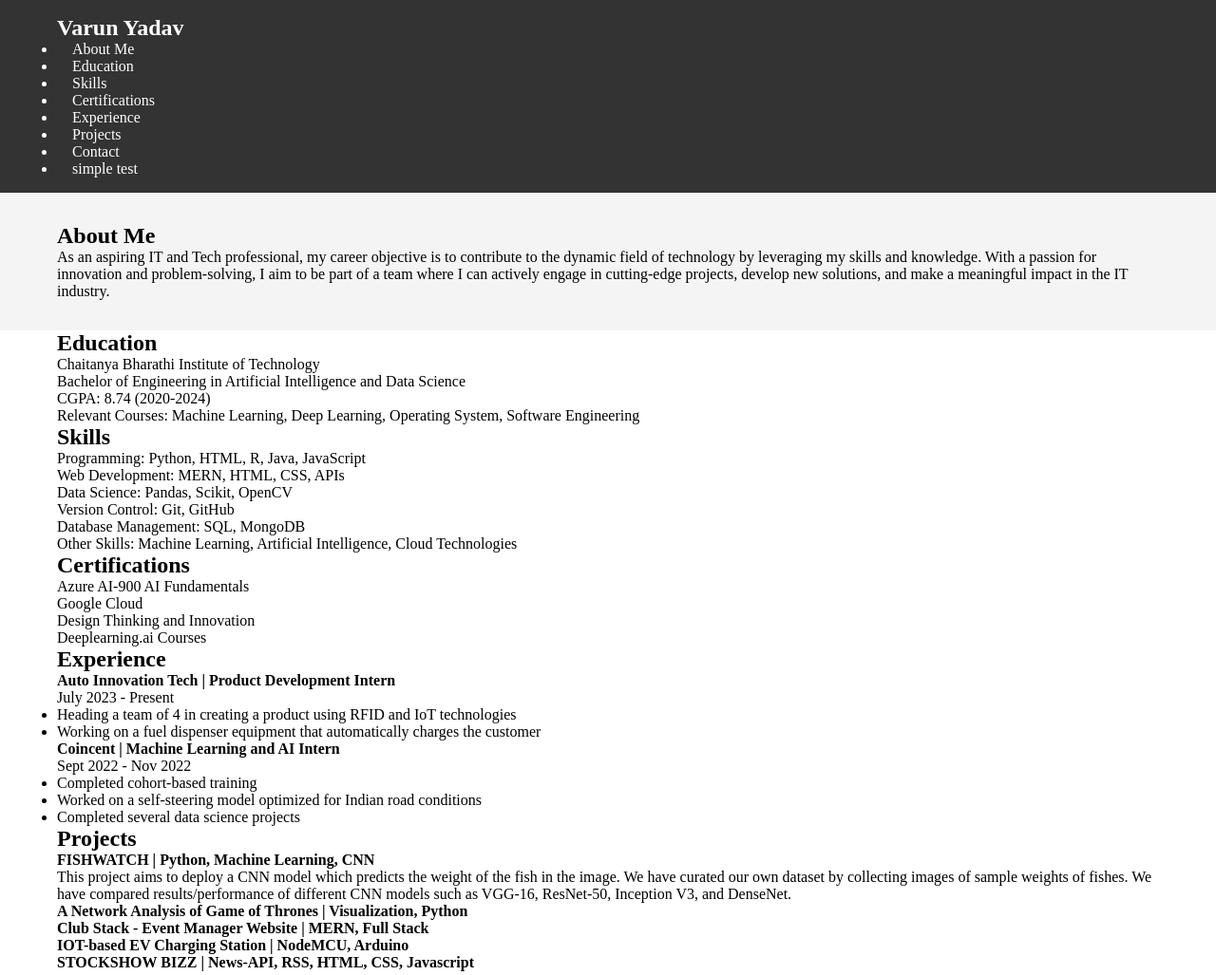
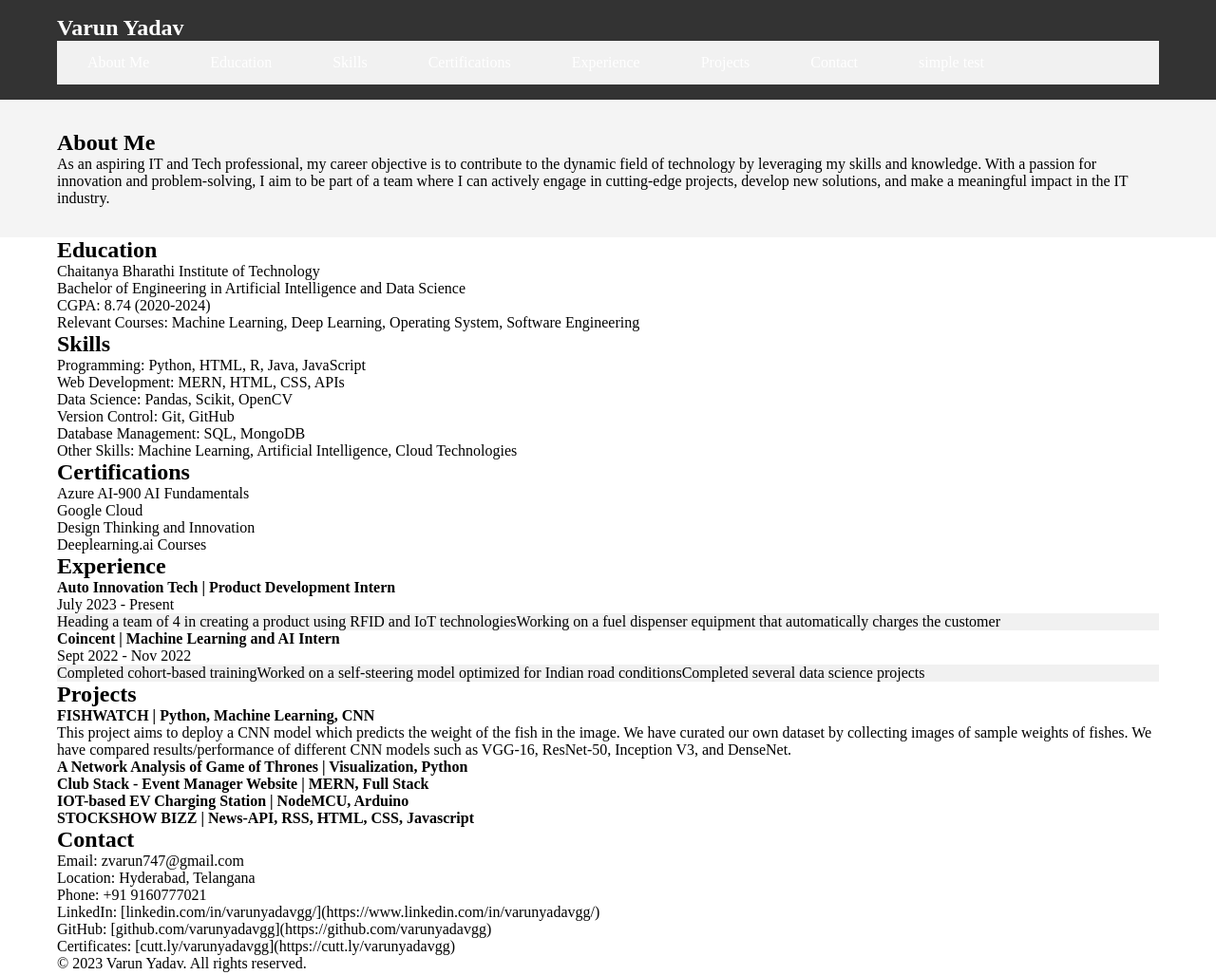
Before and after one commit to varunyadavgg/varunyadavgg.github.io, a plain HTML site: page index.html in a window 1280 px wide. Shown: the top 1027 px of the page at 95% size. Drawn offline with Linux system fonts and the light colour scheme; a script that the page names is missing.

Commit message:
added CSS

```diff
--- a/index.html
+++ b/index.html
@@ -3,6 +3,31 @@
 <head>
     <meta charset="UTF-8">
     <meta name="viewport" content="width=device-width, initial-scale=1.0">
+    <style>
+    ul {
+        list-style-type: none;
+        margin: 0;
+        padding: 0;
+        overflow: hidden;
+        background-color: #f1f1f1;
+    }
+
+    li {
+        float: left;
+    }
+
+    li a {
+        display: block;
+        color: #333;
+        text-align: center;
+        padding: 14px 16px;
+        text-decoration: none;
+    }
+
+    li a:hover {
+        background-color: #ddd;
+    }
+</style>
     <title>Varun Yadav - Portfolio</title>
     <link rel="stylesheet" href="styles.css">
 </head>
```
